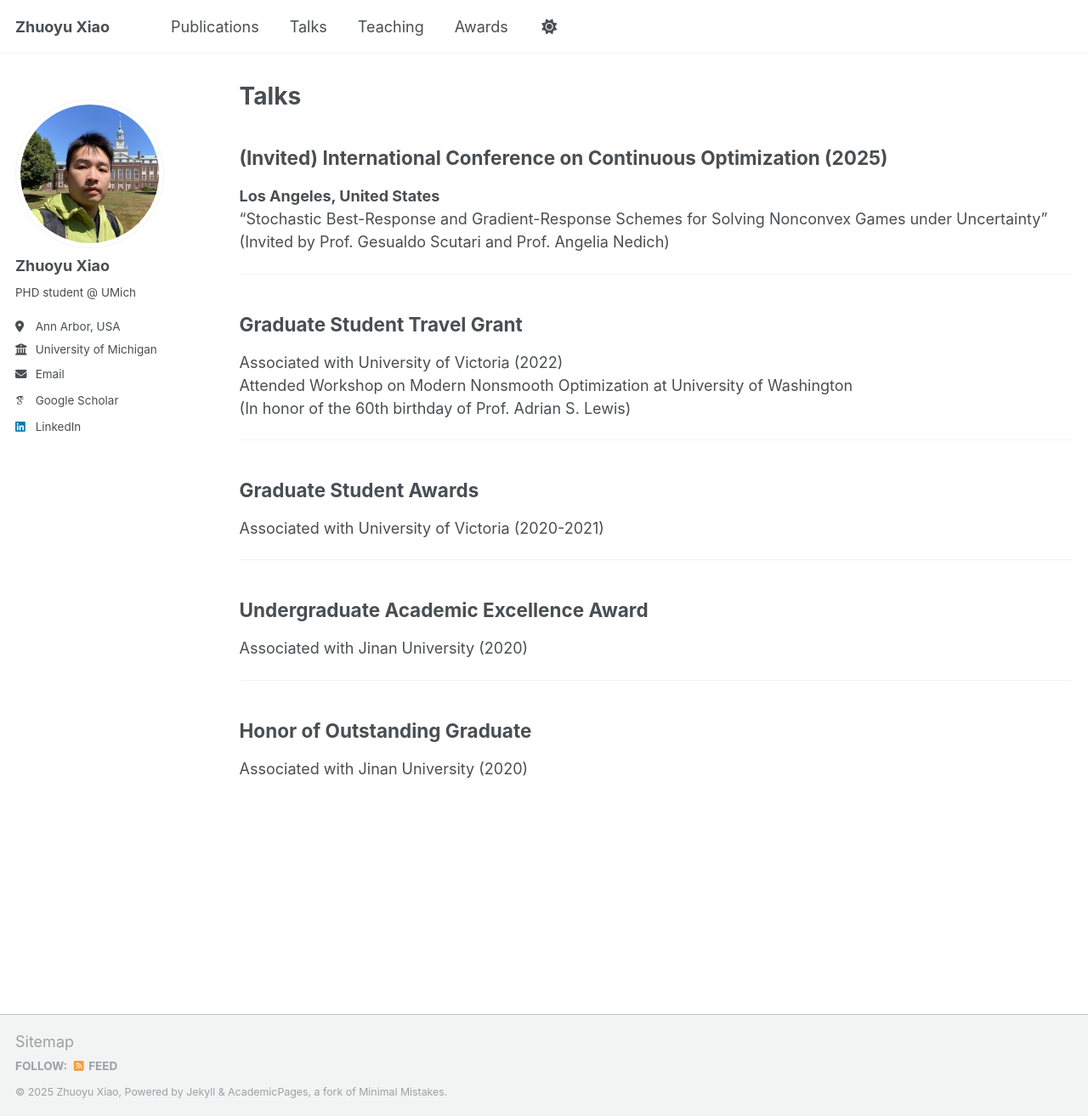
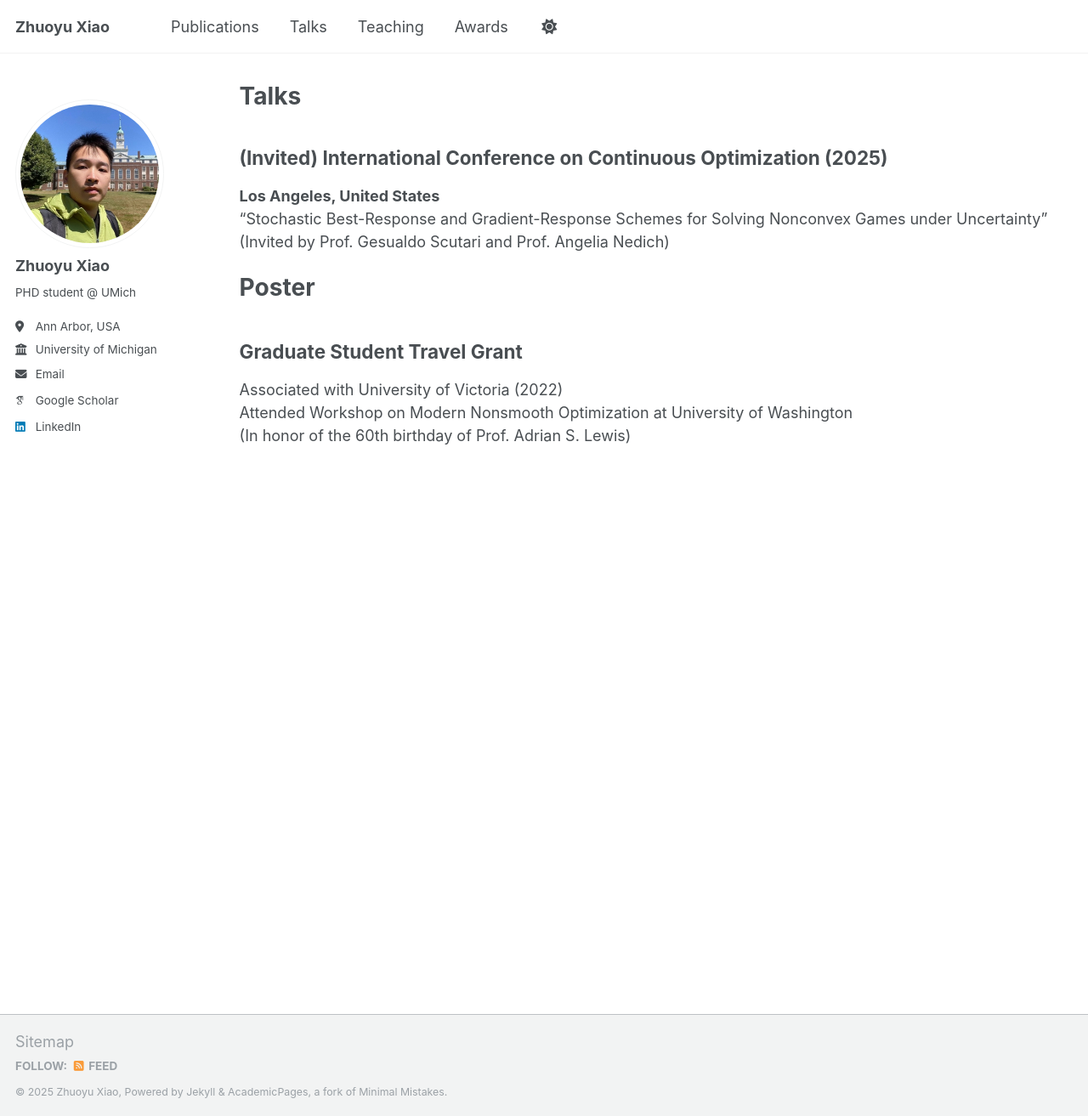
Before and after one commit to zyxiao97/zyxiao97.github.io, a Jekyll site: the page built from _pages/talks.md, in a window 1280 px wide and 1313 px high. Shown: the whole window at 85% size. Built offline with Jekyll 4.4.1, drawn with Linux system fonts in a browser that asks for light colours; some web fonts are replaced.

Commit message:
Update talks.md

```diff
--- a/_pages/talks.md
+++ b/_pages/talks.md
@@ -10,24 +10,11 @@ author_profile: true
 "Stochastic Best-Response and Gradient-Response Schemes for Solving Nonconvex Games under Uncertainty"
 (Invited by Prof. Gesualdo Scutari and Prof. Angelia Nedich)
 
----
+
+Poster
+======
 
 ## Graduate Student Travel Grant
 Associated with University of Victoria (2022)
 Attended Workshop on Modern Nonsmooth Optimization at University of Washington
 (In honor of the 60th birthday of Prof. Adrian S. Lewis)
-
----
-
-## Graduate Student Awards
-Associated with University of Victoria (2020-2021)
-
----
-
-## Undergraduate Academic Excellence Award
-Associated with Jinan University (2020)
-
----
-
-## Honor of Outstanding Graduate
-Associated with Jinan University (2020)
```
